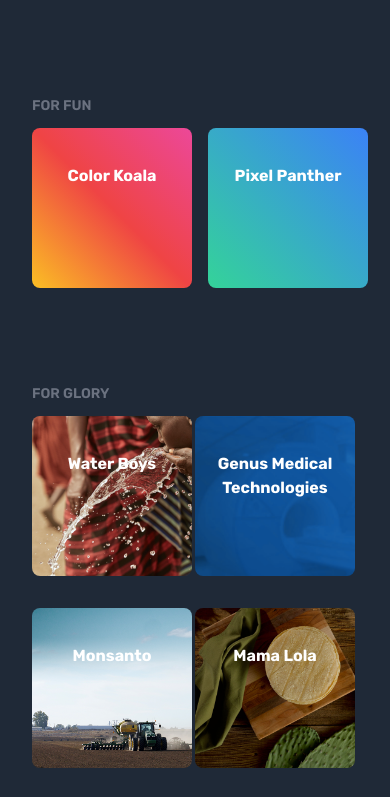
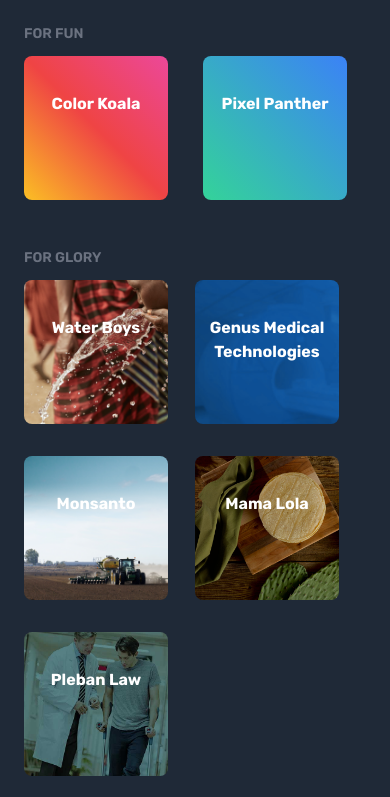
Before and after one commit to heyomar/hyperbolic, a website built with Parcel: page app/index.html in a window 390 px wide. Shown: the top 797 px of the page. Built offline with nearby package versions, Linux system fonts and the light colour scheme.

Commit message:
resizing and center for mobile

```diff
--- a/app/index.html
+++ b/app/index.html
@@ -8,14 +8,14 @@
 	</head>
 	<body>
 		<main>
-			<section>
-				<div class="container m-24 mx-auto px-8">
+			<section class="">
+				<div class="container mx-auto p-6">
 					<h3 class="font-semibold uppercase text-sm mb-3 text-gray-500">For Fun</h3>
 					<ul
 						class="font-bold gap-4 grid grid-flow-col grid-rows-1 text-center text-white"
 					>
 						<li
-							class="bg-gradient-to-tr cursor-pointer duration-300 ease-in-out from-yellow-400 h-40 hover:scale-110 hover:shadow-2xl pt-9 rounded-lg to-pink-500 transform transition via-red-500 w-40"
+							class="bg-gradient-to-tr cursor-pointer duration-300 ease-in-out from-yellow-400 hover:scale-110 hover:shadow-2xl pt-9 rounded-lg to-pink-500 transform transition via-red-500 h-36 w-36"
 						>
 							<a
 								class="h-full inline-block text-center"
@@ -25,7 +25,7 @@
 							>
 						</li>
 						<li
-							class="bg-gradient-to-tr cursor-pointer duration-300 ease-in-out from-green-400 h-40 hover:scale-110 hover:shadow-2xl pt-9 rounded-lg to-blue-500 transform transition w-40"
+							class="bg-gradient-to-tr cursor-pointer duration-300 ease-in-out from-green-400 hover:scale-110 hover:shadow-2xl pt-9 rounded-lg to-blue-500 transform transition h-36 w-36"
 						>
 							<a
 								class="h-full inline-block text-center"
@@ -36,7 +36,7 @@
 						</li>
 					</ul>
 				</div>
-				<div class="container m-24 mx-auto px-8">
+				<div class="container mx-auto p-6">
 					<h3 class="font-semibold uppercase mb-3 text-sm text-gray-500">
 						For Glory
 					</h3>
@@ -44,7 +44,7 @@
 						class="font-bold gap-x-0 gap-y-8 grid grid-cols-2 lg:grid-cols-5 md:grid-cols-4 text-center text-white"
 					>
 						<li
-							class="bg-cover bg-no-repeat bg-waterboys cursor-pointer duration-300 ease-in-out h-40 hover:scale-110 hover:shadow-2xl pt-9 rounded-lg transform transition w-40"
+							class="bg-cover bg-no-repeat bg-waterboys cursor-pointer duration-300 ease-in-out h-36 hover:scale-110 hover:shadow-2xl pt-9 rounded-lg transform transition w-36"
 						>
 							<a
 								class="h-full inline-block text-center"
@@ -54,7 +54,7 @@
 							>
 						</li>
 						<li
-							class="bg-cover bg-genusmedical bg-no-repeat cursor-pointer duration-300 ease-in-out h-40 hover:scale-110 hover:shadow-2xl pt-9 rounded-lg transform transition w-40"
+							class="bg-cover bg-genusmedical bg-no-repeat cursor-pointer duration-300 ease-in-out h-36 hover:scale-110 hover:shadow-2xl pt-9 rounded-lg transform transition w-36"
 						>
 							<a
 								class="h-full inline-block text-center"
@@ -65,7 +65,7 @@
 							>
 						</li>
 						<li
-							class="bg-cover bg-monsanto bg-no-repeat cursor-pointer duration-300 ease-in-out h-40 hover:scale-110 hover:shadow-2xl pt-9 rounded-lg transform transition w-40"
+							class="bg-cover bg-monsanto bg-no-repeat cursor-pointer duration-300 ease-in-out h-36 hover:scale-110 hover:shadow-2xl pt-9 rounded-lg transform transition w-36"
 						>
 							<a
 								class="h-full inline-block text-center"
@@ -75,7 +75,7 @@
 							>
 						</li>
 						<li
-							class="bg-cover bg-mamalola bg-no-repeat cursor-pointer duration-300 ease-in-out h-40 hover:scale-110 hover:shadow-2xl pt-9 rounded-lg transform transition w-40"
+							class="bg-cover bg-mamalola bg-no-repeat cursor-pointer duration-300 ease-in-out h-36 hover:scale-110 hover:shadow-2xl pt-9 rounded-lg transform transition w-36"
 						>
 							<a
 								class="h-full inline-block text-center"
@@ -85,7 +85,7 @@
 							>
 						</li>
 						<li
-							class="bg-cover bg-no-repeat bg-plebanlaw cursor-pointer duration-300 ease-in-out h-40 hover:scale-110 hover:shadow-2xl pt-9 rounded-lg transform transition w-40"
+							class="bg-cover bg-no-repeat bg-plebanlaw cursor-pointer duration-300 ease-in-out h-36 hover:scale-110 hover:shadow-2xl pt-9 rounded-lg transform transition w-36"
 						>
 							<a
 								class="h-full inline-block text-center"
```
